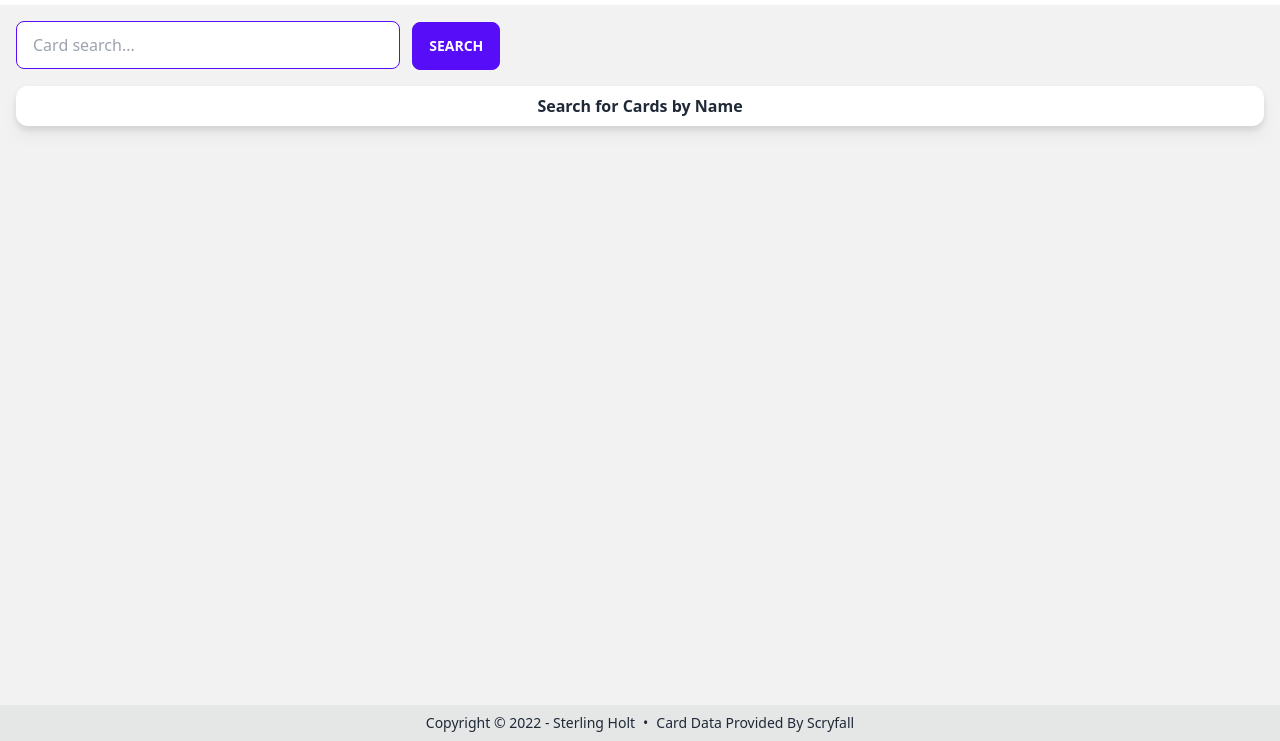
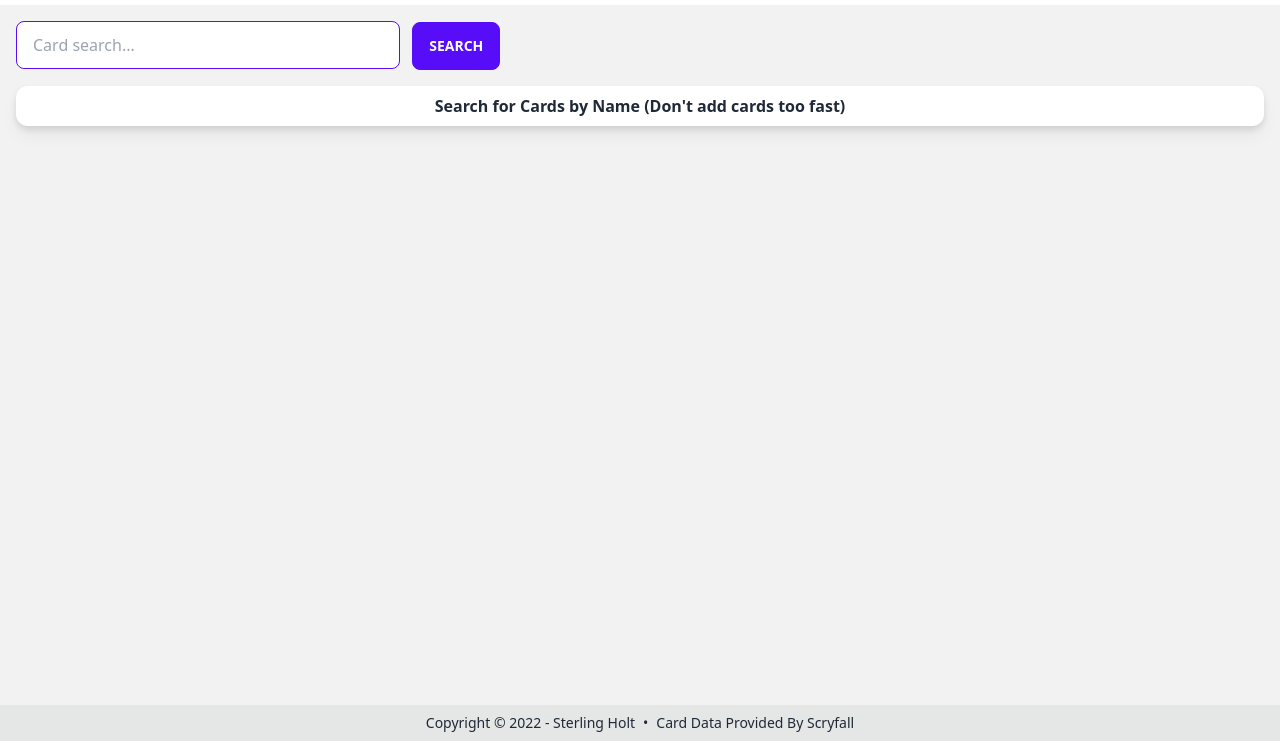
Before and after one commit to Sterlingh78/deckBuilder, a website: page client/search.html in a window 1280 px wide. Shown: the part 59-800 px from the top of the page. Drawn offline with Linux system fonts and the light colour scheme.

Commit message:
final commit before grading

```diff
--- a/client/search.html
+++ b/client/search.html
@@ -50,7 +50,9 @@
         <div
           class="cardContainer flex flex-wrap bg-base-100 drop-shadow-lg m-4 justify-center rounded-xl"
         >
-          <h2 class="text-1xl font-bold m-2">Search for Cards by Name</h2>
+          <h2 class="text-1xl font-bold m-2">
+            Search for Cards by Name (Don't add cards too fast)
+          </h2>
           <!--
           <div class="cardDiv w-64 m-2 relative">
             <a href="">
```
